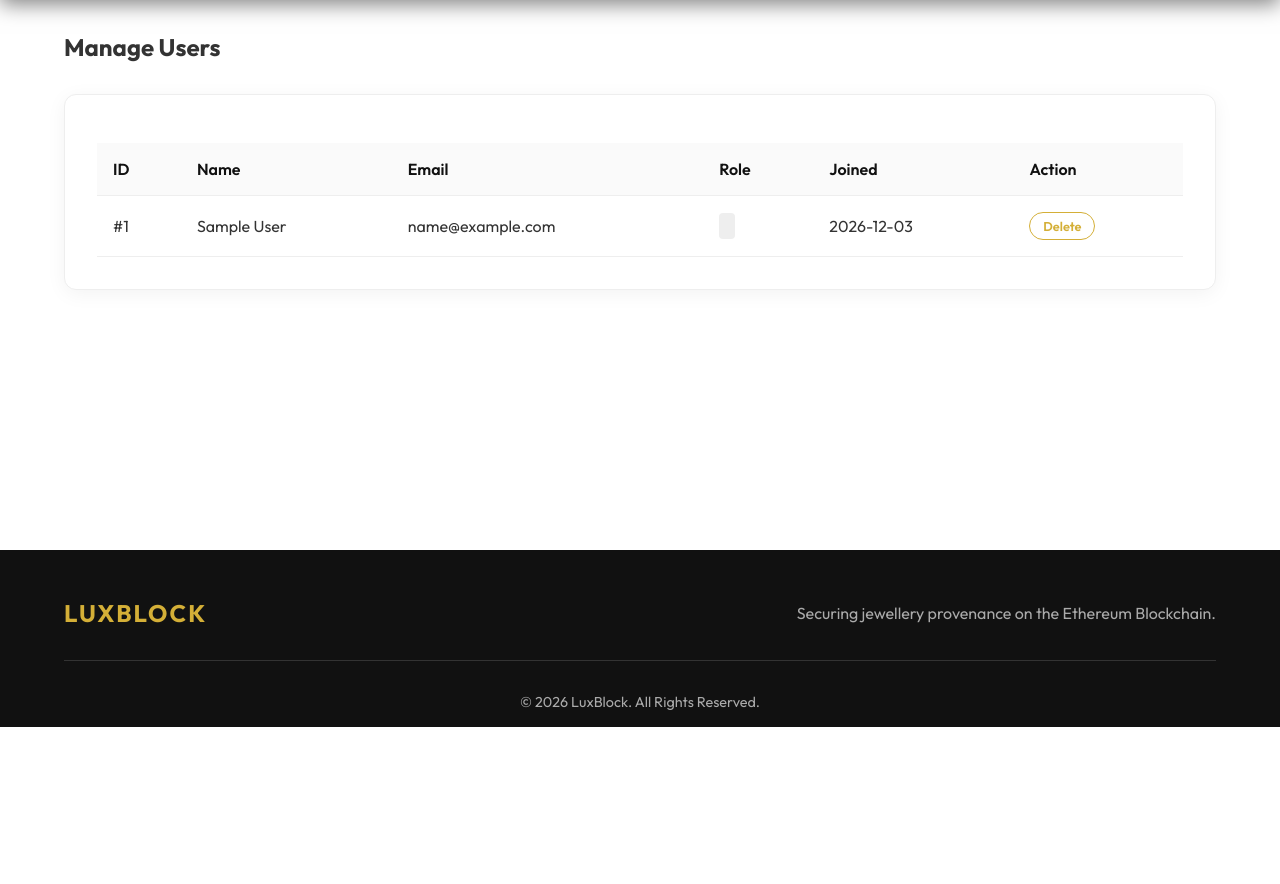
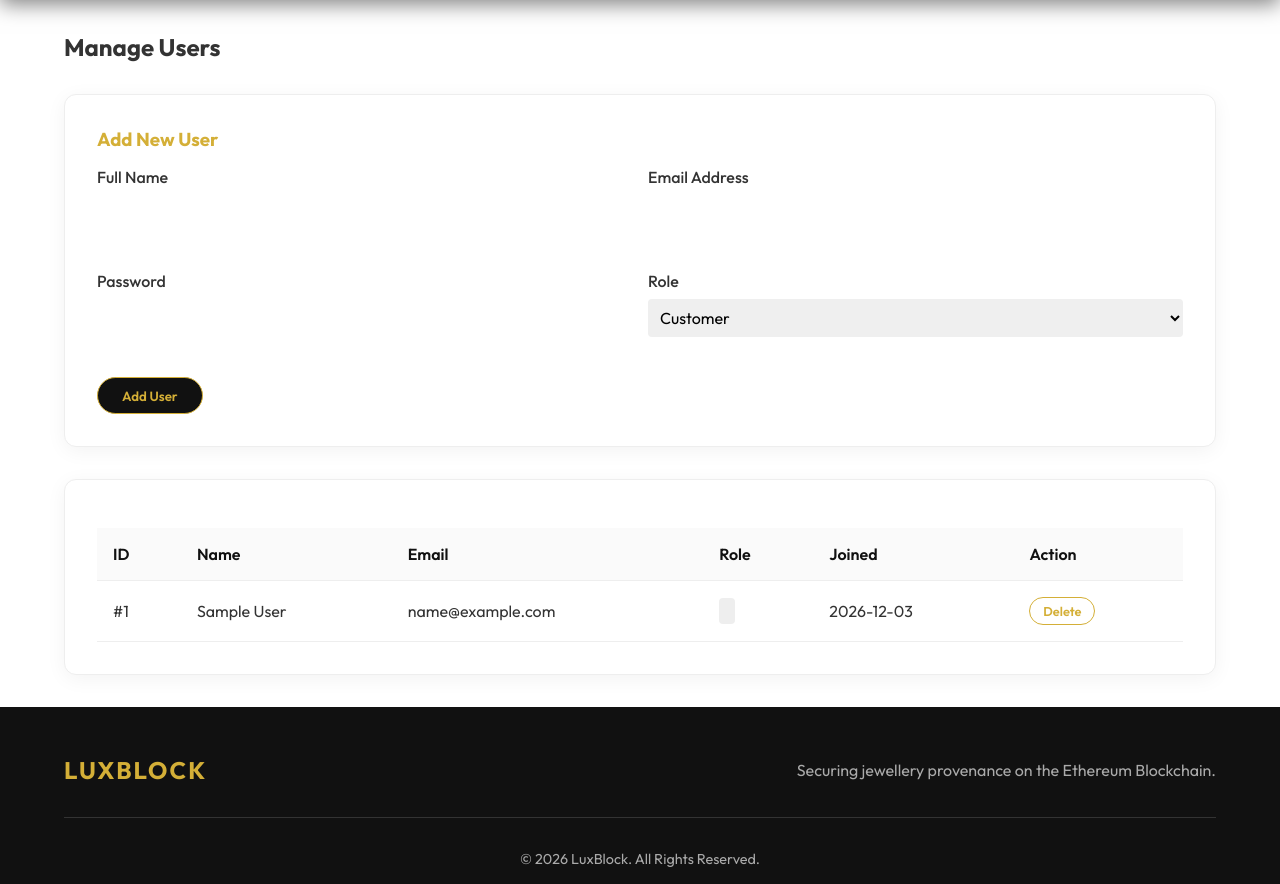
Before and after one commit to Karim-projects-96/Hybrid-block-chain-project, a PHP site: page /GitHub/admin/manage_users.php in a window 1280 px wide. Shown: the part 73-957 px from the top of the page. Before the commit the page ends 800 px from the top, so only its background shows below. Run offline with PHP 8.4, Linux system fonts and the light colour scheme; the visitor is signed in with stand-in values (Sample User, id 1); some libraries are stand-ins or nearby versions.

Commit message:
info update

```diff
--- a/admin/index.php
+++ b/admin/index.php
@@ -101,7 +101,7 @@ $uCount = $conn->query("SELECT count(*) as c FROM users")->fetch_assoc()['c'];
                 </thead>
                 <tbody>
                     <?php
-                    $result = $conn->query("SELECT * FROM users WHERE role = 'admin' ORDER BY id DESC");
+                    $result = $conn->query("SELECT * FROM admins ORDER BY id DESC");
                     while($row = $result->fetch_assoc()) {
                         echo "<tr>";
                         echo "<td>" . htmlspecialchars($row['name']) . "</td>";
--- a/admin/manage_users.php
+++ b/admin/manage_users.php
@@ -14,11 +14,79 @@ if (isset($_GET['delete'])) {
     exit();
 }
 
+$success = '';
+$error = '';
+if ($_SERVER['REQUEST_METHOD'] === 'POST' && isset($_POST['add_user'])) {
+    $name = $conn->real_escape_string($_POST['name']);
+    $email = $conn->real_escape_string($_POST['email']);
+    $role = $conn->real_escape_string($_POST['role']);
+    $password = password_hash($_POST['password'], PASSWORD_DEFAULT);
+
+    $check_email = $conn->query("SELECT id FROM users WHERE email = '$email'");
+    if ($check_email->num_rows > 0) {
+        $error = "Email already exists in users table.";
+    } else {
+        $check_admin_email = $conn->query("SELECT id FROM admins WHERE email = '$email'");
+        if ($check_admin_email->num_rows > 0) {
+            $error = "Email already exists in admins table.";
+        } else {
+            $sql = "INSERT INTO users (name, email, password, role) VALUES ('$name', '$email', '$password', '$role')";
+            if ($conn->query($sql) === TRUE) {
+                $success = "User added successfully.";
+            } else {
+                $error = "Error adding user: " . $conn->error;
+            }
+        }
+    }
+}
+
 require_once '../includes/header.php';
 ?>
 <div class="dashboard-header">
     <h2>Manage Users</h2>
 </div>
+
+<?php if($error): ?>
+    <div class="alert alert-error" style="background: #ffcccc; color: #cc0000; padding: 1rem; border-radius: 4px; margin-bottom: 1rem;">
+        <?php echo $error; ?>
+    </div>
+<?php endif; ?>
+<?php if($success): ?>
+    <div class="alert alert-success" style="background: #ccffcc; color: #008800; padding: 1rem; border-radius: 4px; margin-bottom: 1rem;">
+        <?php echo $success; ?>
+    </div>
+<?php endif; ?>
+
+<div class="card" style="margin-bottom: 2rem;">
+    <h3 style="color: var(--primary-gold); margin-bottom: 1rem;">Add New User</h3>
+    <form method="POST" action="" style="display: grid; grid-template-columns: 1fr 1fr; gap: 1rem;">
+        <input type="hidden" name="add_user" value="1">
+        <div class="form-group">
+            <label>Full Name</label>
+            <input type="text" name="name" class="form-control" required style="width: 100%; padding: 0.5rem; border: 1px solid var(--border-color); border-radius: 4px;">
+        </div>
+        <div class="form-group">
+            <label>Email Address</label>
+            <input type="email" name="email" class="form-control" required style="width: 100%; padding: 0.5rem; border: 1px solid var(--border-color); border-radius: 4px;">
+        </div>
+        <div class="form-group">
+            <label>Password</label>
+            <input type="password" name="password" class="form-control" required style="width: 100%; padding: 0.5rem; border: 1px solid var(--border-color); border-radius: 4px;">
+        </div>
+        <div class="form-group">
+            <label>Role</label>
+            <select name="role" class="form-control" required style="width: 100%; padding: 0.5rem; border: 1px solid var(--border-color); border-radius: 4px;">
+                <option value="customer">Customer</option>
+                <option value="manufacturer">Manufacturer</option>
+                <option value="shop">Shop Owner</option>
+            </select>
+        </div>
+        <div style="grid-column: 1 / -1;">
+            <button type="submit" class="btn btn-primary">Add User</button>
+        </div>
+    </form>
+</div>
+
 <div class="card">
     <div class="table-responsive">
         <table>
--- a/includes/header.php
+++ b/includes/header.php
@@ -29,10 +29,11 @@ $base_url = "/GitHub/Hybrid block chain project";
             <?php if(isset($_SESSION['user_id'])): ?>
                 <?php if($_SESSION['role'] === 'admin'): ?>
                     <li><a href="<?php echo $base_url; ?>/admin/index.php">Admin Panel</a></li>
+                    <li><a href="<?php echo $base_url; ?>/admin/profile.php">Profile</a></li>
                 <?php else: ?>
                     <li><a href="<?php echo $base_url; ?>/user/dashboard.php">Dashboard</a></li>
+                    <li><a href="<?php echo $base_url; ?>/profile.php">Profile</a></li>
                 <?php endif; ?>
-                <li><a href="<?php echo $base_url; ?>/profile.php">Profile</a></li>
                 <li><a href="<?php echo $base_url; ?>/logout.php" class="btn btn-outline">Logout</a></li>
             <?php else: ?>
                 <li><a href="<?php echo $base_url; ?>/login.php" class="btn btn-primary">Login</a></li>
```
Also changed, not shown: _database/jewellery_db.sql (+14 -3 lines), admin/profile.php (added, +90 -0 lines), login.php (+15 -3 lines).
